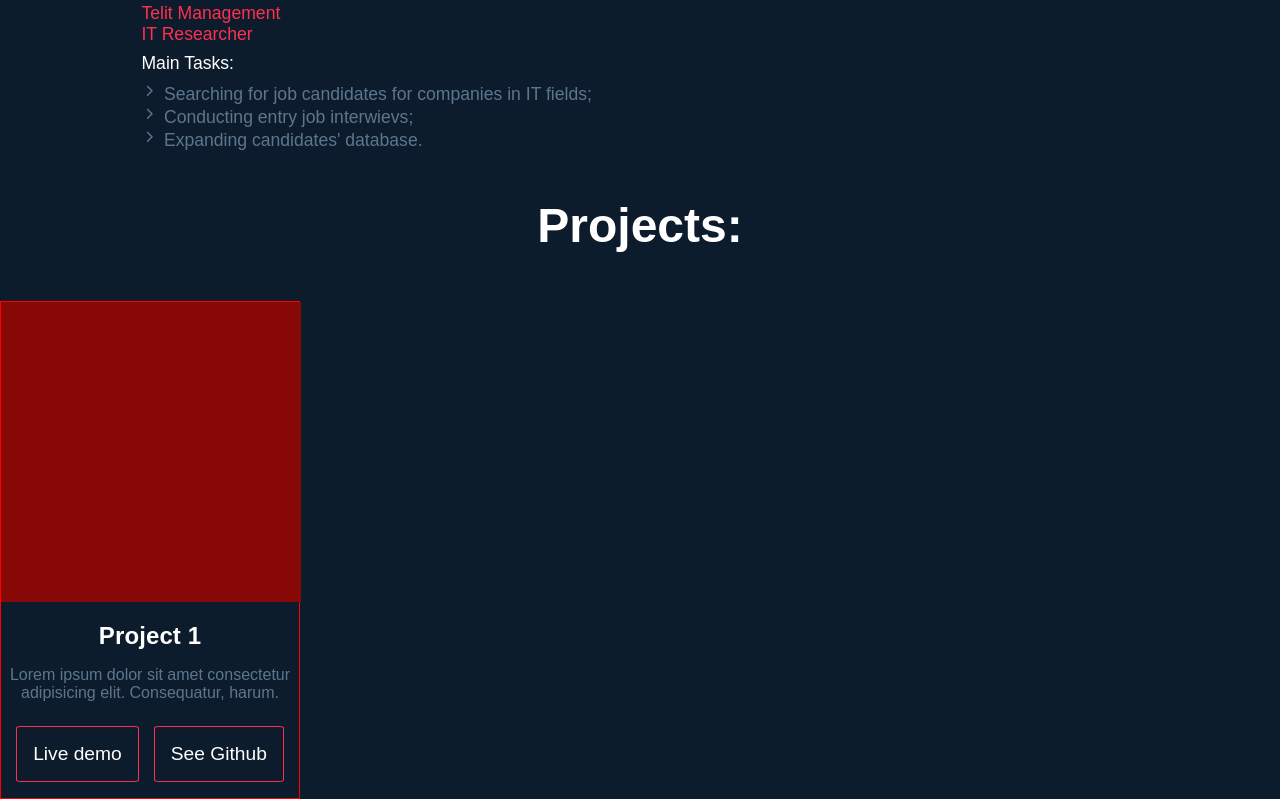
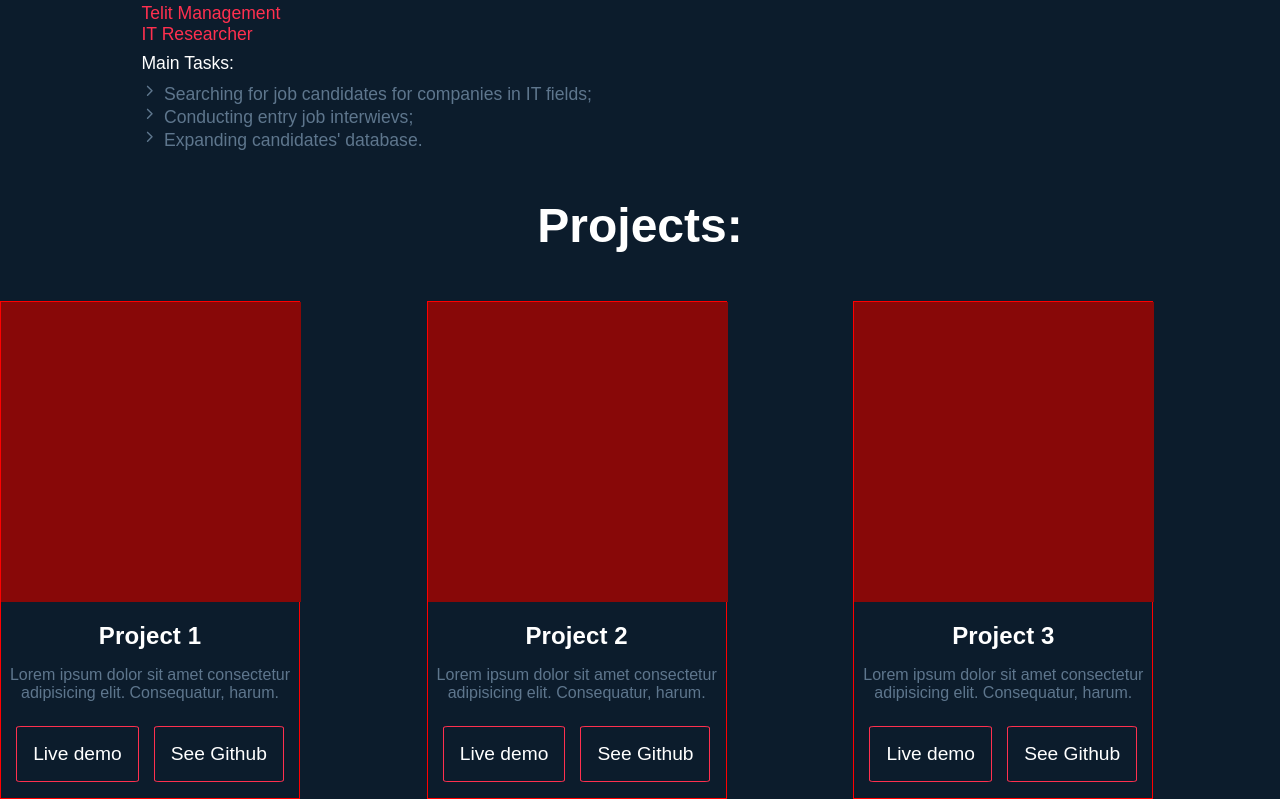
Before and after one commit to fstawicki/fstawicki_portfolio, a React (Create React App) app: page / in a window 1280 px wide. Shown: the part 2189-2988 px from the top of the page. Built offline with nearby package versions, Linux system fonts and the light colour scheme.

Commit message:
working on projects component - before changing card to separate component

```diff
--- a/src/components/Projects.jsx
+++ b/src/components/Projects.jsx
@@ -9,7 +9,8 @@ const Projects = () => {
   return (
     <StyledProjects>
         <h3 className='PageTitle'>Projects:</h3>
-        <div className="card">
+        <div className="cardsWrapper">
+          <div className="card" area={'card'}>
             <img className='projectImage' src={ image } alt="project 1 demo" />
             <p className="title">Project 1</p>
             <p className="description">Lorem ipsum dolor sit amet consectetur adipisicing elit. Consequatur, harum.</p>
@@ -18,7 +19,25 @@ const Projects = () => {
               <Button margin={'1rem 0'} link={'#'} buttonText={'See Github'} />
             </div>
           </div>
-
+          <div className="card" area={'card2'}>
+            <img className='projectImage' src={ image } alt="project 1 demo" />
+            <p className="title">Project 2</p>
+            <p className="description">Lorem ipsum dolor sit amet consectetur adipisicing elit. Consequatur, harum.</p>
+            <div className="links">
+              <Button margin={'1rem 0'} link={'#'} buttonText={'Live demo'} />
+              <Button margin={'1rem 0'} link={'#'} buttonText={'See Github'} />
+            </div>
+          </div>
+          <div className="card" area={'card3'}>
+            <img className='projectImage' src={ image } alt="project 1 demo" />
+            <p className="title">Project 3</p>
+            <p className="description">Lorem ipsum dolor sit amet consectetur adipisicing elit. Consequatur, harum.</p>
+            <div className="links">
+              <Button margin={'1rem 0'} link={'#'} buttonText={'Live demo'} />
+              <Button margin={'1rem 0'} link={'#'} buttonText={'See Github'} />
+            </div>
+          </div>
+        </div>
     </StyledProjects>
   )
 }
--- a/src/components/styles/Jobs.styled.jsx
+++ b/src/components/styles/Jobs.styled.jsx
@@ -9,11 +9,11 @@ export const StyledJobs = styled.div`
     *{
         ::-moz-selection { /* Code for Firefox */
             color: white;
-            background: ${ ({theme}) => theme.bluewave };
+            background: ${ ({theme}) => theme.accent };
         }
         ::selection {
             color: white;
-            background: ${ ({theme}) => theme.bluewave };
+            background: ${ ({theme}) => theme.accent };
         }
     }
 
--- a/src/components/styles/Projects.styled.jsx
+++ b/src/components/styles/Projects.styled.jsx
@@ -5,25 +5,24 @@ export const StyledProjects = styled.div`
     background-color: ${({theme}) => theme.bgcolor};
     color: white;
 
-    /* display: grid;
-    grid-template-columns: 1fr 1fr;
-    grid-template-rows: 1fr 1fr;
-    grid-template-areas:
-        "PageTitle PageTitle"
-        "card card2"
-    ;
+    .cardsWrapper{
 
-    .PageTitle{
-        grid-area: PageTitle;
+        display: grid;
+        grid-template-columns: auto;
+        grid-template-areas:
+            "PageTitle PageTitle PageTitle"
+            "card2 card3 card1"
+        ;
+
+        .PageTitle{
+            grid-area: PageTitle;
+        }
+
     }
-
-    .grid2{
-        grid-area: card2;
-    } */
 
     .card{
 
-        grid-area: card;
+        grid-area: ${props => props.area};
 
         width: 300px;
         border: 1px solid red;
```
Also changed, not shown: src/components/UI/Card.jsx (added, +9 -0 lines), src/components/UI/Card.styled.jsx (added, +8 -0 lines). Lines whose indentation alone changed are shown as unchanged.
